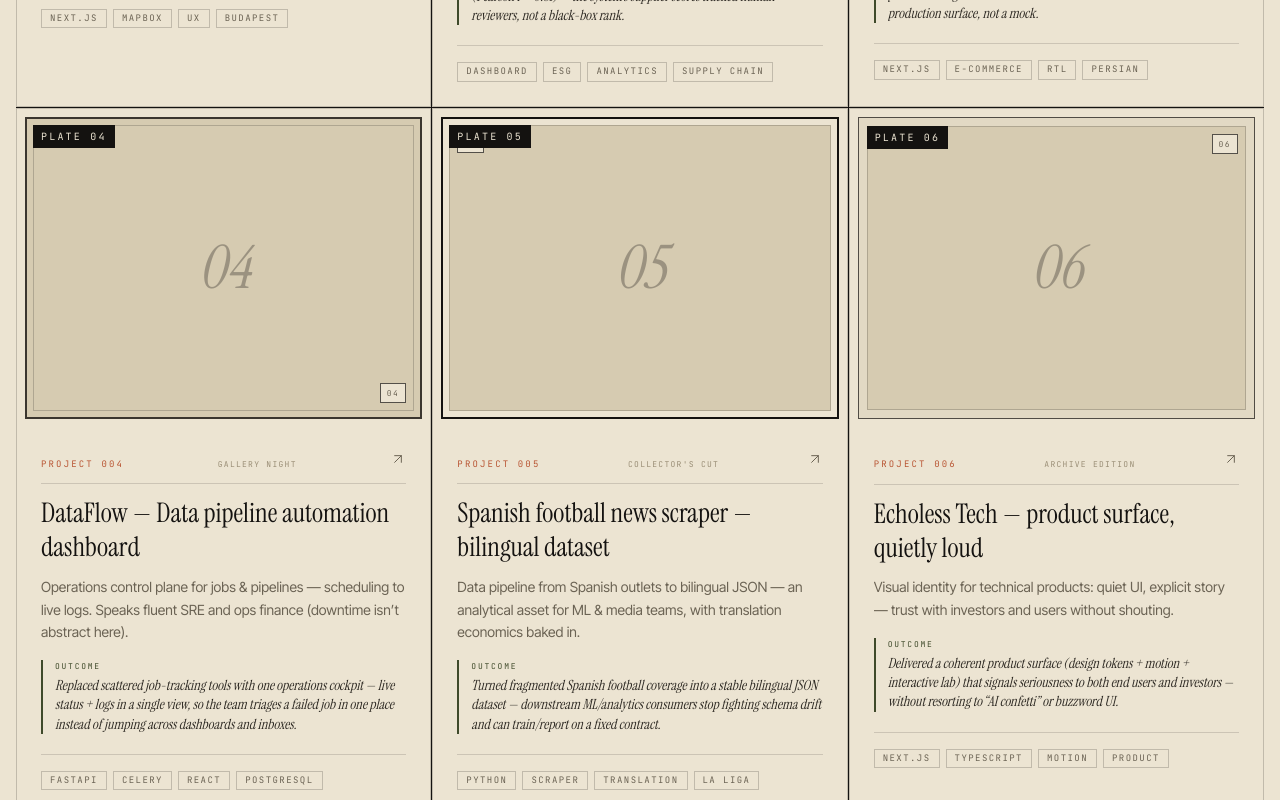
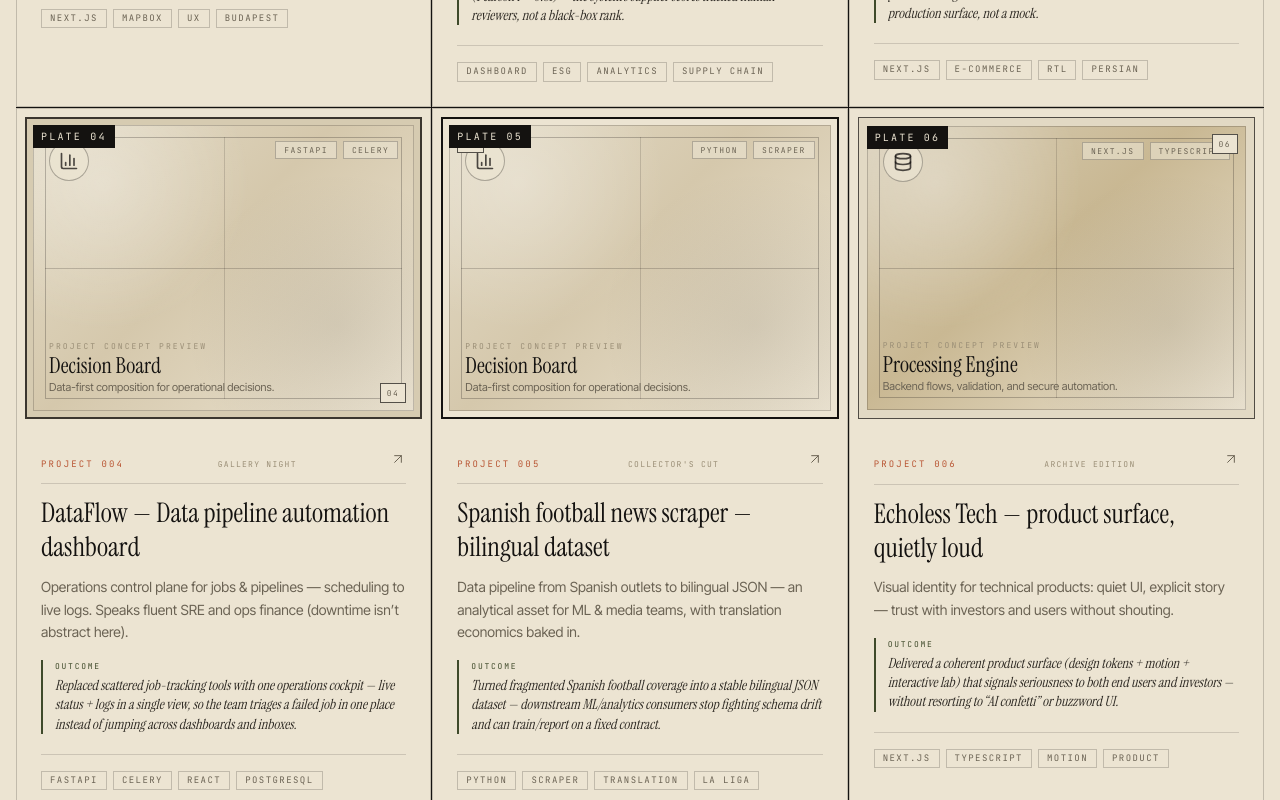
Before and after one commit to ne3mer/NimaAfsharPortfo, a Next.js app: page /en/work in a window 1280 px wide. Shown: the part 1560-2360 px from the top of the page. Built offline with nearby package versions, Linux system fonts and the light colour scheme; no server answers; the database is empty.

Commit message:
feat: integrate @vercel/analytics for enhanced user insights; update layout components to include analytics tracking in both admin and public sections, improving overall user engagement and data collection.

```diff
--- a/package.json
+++ b/package.json
@@ -16,6 +16,7 @@
     "@react-three/drei": "^10.7.7",
     "@react-three/fiber": "^9.4.2",
     "@types/three": "^0.181.0",
+    "@vercel/analytics": "^2.0.1",
     "bcryptjs": "^3.0.3",
     "class-variance-authority": "^0.7.1",
     "clsx": "^2.1.1",
--- a/src/app/(admin)/layout.tsx
+++ b/src/app/(admin)/layout.tsx
@@ -3,6 +3,7 @@ import { getMessages } from 'next-intl/server';
 import { AdminNavbar } from "@/components/layout/AdminNavbar";
 import { Footer } from "@/components/layout/Footer";
 import { Geist, Geist_Mono } from "next/font/google";
+import { Analytics } from "@vercel/analytics/react";
 import "@/app/globals.css";
 
 const geistSans = Geist({
@@ -38,6 +39,7 @@ export default async function AdminLayout({
               {children}
             </main>
          </NextIntlClientProvider>
+         <Analytics />
       </body>
     </html>
   );
--- a/src/app/(public)/[locale]/layout.tsx
+++ b/src/app/(public)/[locale]/layout.tsx
@@ -5,6 +5,7 @@ import { routing } from '@/i18n/routing';
 import { Navbar } from "@/components/layout/Navbar";
 import { Footer } from "@/components/layout/Footer";
 import { Instrument_Serif, Inter_Tight, JetBrains_Mono, Vazirmatn } from "next/font/google";
+import { Analytics } from "@vercel/analytics/react";
 import "@/app/globals.css";
 
 const instrumentSerif = Instrument_Serif({
@@ -65,6 +66,7 @@ export default async function LocaleLayout({
           </main>
           <Footer />
         </NextIntlClientProvider>
+        <Analytics />
       </body>
     </html>
   );
--- a/src/components/work/PortfolioCard.tsx
+++ b/src/components/work/PortfolioCard.tsx
@@ -1,9 +1,10 @@
 "use client";
 
-import { ArrowUpRight } from "lucide-react";
+import { ArrowUpRight, BarChart3, Database, Globe2, Layers3, Rocket, ShieldCheck, Sparkles } from "lucide-react";
 import NextImage from "next/image";
 import { useLocale } from "next-intl";
 import { Link } from "@/i18n/routing";
+import type { ComponentType } from "react";
 
 export type WorkCardData = {
   id: string;
@@ -62,6 +63,7 @@ export function PortfolioCard({
     },
   ] as const;
   const frame = frameStyles[index % frameStyles.length];
+  const concept = getProjectConcept(project, isFa);
 
   return (
     <Link
@@ -79,11 +81,7 @@ export function PortfolioCard({
               sizes="(max-width: 768px) 100vw, (max-width: 1200px) 50vw, 33vw"
             />
           ) : (
-            <div className="absolute inset-0 flex items-center justify-center bg-paper-deep">
-              <span className="font-display text-6xl italic text-ink/30">
-                {String(index + 1).padStart(2, "0")}
-              </span>
-            </div>
+            <ProjectPoster concept={concept} isFa={isFa} />
           )}
           <div className={`pointer-events-none absolute inset-0 ${frame.tint}`} />
           <div className="pointer-events-none absolute inset-0 ring-1 ring-inset ring-ink/20" />
@@ -156,3 +154,130 @@ export function PortfolioCard({
     </Link>
   );
 }
+
+function ProjectPoster({
+  concept,
+  isFa,
+}: {
+  concept: {
+    title: string;
+    subtitle: string;
+    palette: string;
+    chipA: string;
+    chipB: string;
+    Icon: ComponentType<{ className?: string }>;
+  };
+  isFa: boolean;
+}) {
+  return (
+    <div className={`absolute inset-0 ${concept.palette} text-ink`}>
+      {/* textured base */}
+      <div className="absolute inset-0 bg-[radial-gradient(circle_at_18%_20%,rgba(255,255,255,0.28),transparent_38%),radial-gradient(circle_at_80%_70%,rgba(20,18,16,0.08),transparent_42%)]" />
+
+      {/* abstract layout grid */}
+      <div className="absolute inset-3 border border-ink/25" />
+      <div className="absolute inset-x-3 top-1/2 h-px bg-ink/20" />
+      <div className="absolute inset-y-3 left-1/2 w-px bg-ink/15" />
+
+      {/* icon medallion */}
+      <div className="absolute left-4 top-4 flex h-10 w-10 items-center justify-center rounded-full border border-ink/30 bg-paper/70">
+        <concept.Icon className="h-5 w-5 text-ink/75" />
+      </div>
+
+      {/* chips */}
+      <div className="absolute right-4 top-4 flex flex-wrap justify-end gap-1.5 max-w-[58%]">
+        <span className="border border-ink/25 bg-paper/60 px-2 py-0.5 font-mono text-[8px] uppercase tracking-[0.18em] text-ink-mute">
+          {concept.chipA}
+        </span>
+        <span className="border border-ink/25 bg-paper/60 px-2 py-0.5 font-mono text-[8px] uppercase tracking-[0.18em] text-ink-mute">
+          {concept.chipB}
+        </span>
+      </div>
+
+      {/* title block */}
+      <div className="absolute inset-x-4 bottom-4">
+        <p className="font-mono text-[8px] uppercase tracking-[0.26em] text-ink-faint">
+          {isFa ? "پیش‌نمایش مفهومی پروژه" : "PROJECT CONCEPT PREVIEW"}
+        </p>
+        <h4 className="mt-1 font-display text-[22px] leading-[0.9] text-ink">
+          {concept.title}
+        </h4>
+        <p className="mt-1 line-clamp-2 text-[11px] leading-snug text-ink-mute">
+          {concept.subtitle}
+        </p>
+      </div>
+    </div>
+  );
+}
+
+function getProjectConcept(project: WorkCardData, isFa: boolean) {
+  const text = `${project.title} ${project.description} ${project.tags.join(" ")} ${project.outcome ?? ""}`.toLowerCase();
+  const byKeyword = [
+    {
+      test: /(esg|dashboard|analytics|data|metric|report|insight|supply)/,
+      faTitle: "داشبورد تصمیم",
+      enTitle: "Decision Board",
+      faSub: "تمرکز بر داده، خوانایی و تصمیم‌سازی عملیاتی",
+      enSub: "Data-first composition for operational decisions.",
+      palette: "bg-[linear-gradient(135deg,#e4dcc8_0%,#d5c8ac_45%,#ece4d2_100%)]",
+      Icon: BarChart3,
+    },
+    {
+      test: /(api|backend|pipeline|automation|etl|pdf|parser|validation|queue|celery)/,
+      faTitle: "موتور پردازش",
+      enTitle: "Processing Engine",
+      faSub: "جریان‌های پشت‌صحنه، اعتبارسنجی و اتوماسیون امن",
+      enSub: "Backend flows, validation, and secure automation.",
+      palette: "bg-[linear-gradient(140deg,#d9cfb8_0%,#c9b893_45%,#ece4d2_100%)]",
+      Icon: Database,
+    },
+    {
+      test: /(shop|store|ecommerce|landing|portfolio|ui|ux|website|brand|nomad|travel)/,
+      faTitle: "سطح محصول",
+      enTitle: "Product Surface",
+      faSub: "ترکیب روایت، تجربه کاربری و هویت بصری",
+      enSub: "Narrative-driven UI with conversion clarity.",
+      palette: "bg-[linear-gradient(125deg,#efe6d5_0%,#d8c5a8_48%,#ece4d2_100%)]",
+      Icon: Layers3,
+    },
+    {
+      test: /(security|auth|trust|audit|governance|compliance)/,
+      faTitle: "لایه اعتماد",
+      enTitle: "Trust Layer",
+      faSub: "قابلیت اتکا، کنترل دسترسی و ردپای تصمیم",
+      enSub: "Governance-aware architecture and audit trails.",
+      palette: "bg-[linear-gradient(130deg,#e7dfcb_0%,#c9c0a8_55%,#ece4d2_100%)]",
+      Icon: ShieldCheck,
+    },
+    {
+      test: /(launch|mvp|startup|build|deploy|ship)/,
+      faTitle: "لانچ محصول",
+      enTitle: "Launch Narrative",
+      faSub: "از فرضیه تا نسخه قابل ارائه در کمترین زمان",
+      enSub: "From hypothesis to shippable story, fast.",
+      palette: "bg-[linear-gradient(120deg,#efe0cf_0%,#d9b391_42%,#ece4d2_100%)]",
+      Icon: Rocket,
+    },
+  ];
+
+  const picked = byKeyword.find((item) => item.test.test(text));
+  const fallback = {
+    faTitle: "پروژه ویژه",
+    enTitle: "Signature Project",
+    faSub: "روایت مهندسی + کسب‌وکار در یک قاب قابل اسکن",
+    enSub: "Engineering and business narrative in one frame.",
+    palette: "bg-[linear-gradient(130deg,#e9dfcc_0%,#d7c9ac_50%,#ece4d2_100%)]",
+    Icon: Sparkles,
+  };
+
+  const model = picked ?? fallback;
+  const chips = project.tags.slice(0, 2);
+  return {
+    title: isFa ? model.faTitle : model.enTitle,
+    subtitle: isFa ? model.faSub : model.enSub,
+    palette: model.palette,
+    chipA: chips[0] ?? (isFa ? "استراتژی" : "strategy"),
+    chipB: chips[1] ?? (isFa ? "اجرا" : "delivery"),
+    Icon: model.Icon ?? Globe2,
+  };
+}
```
Also changed, not shown: 1 other file (tests, documents, lock files or other folders).
